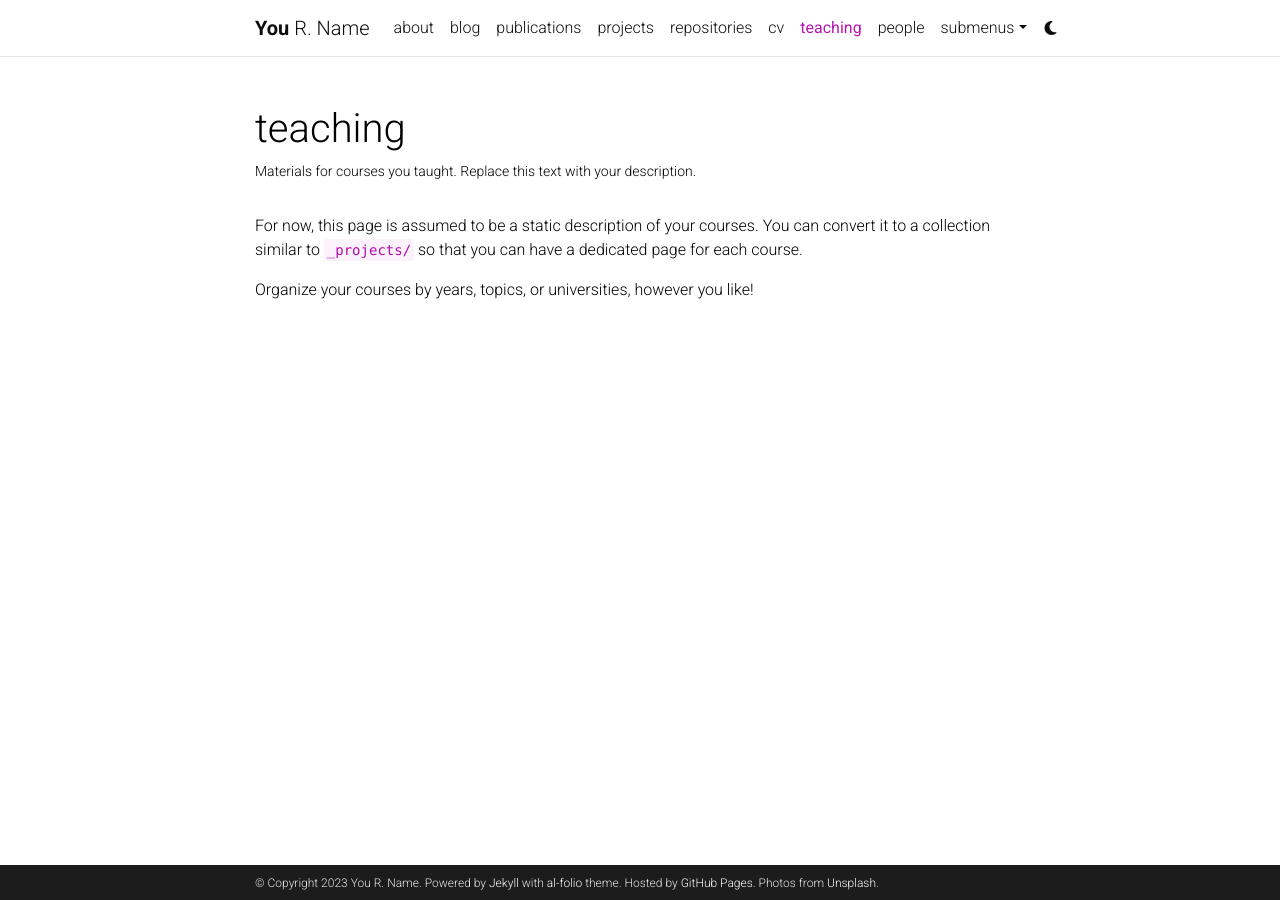
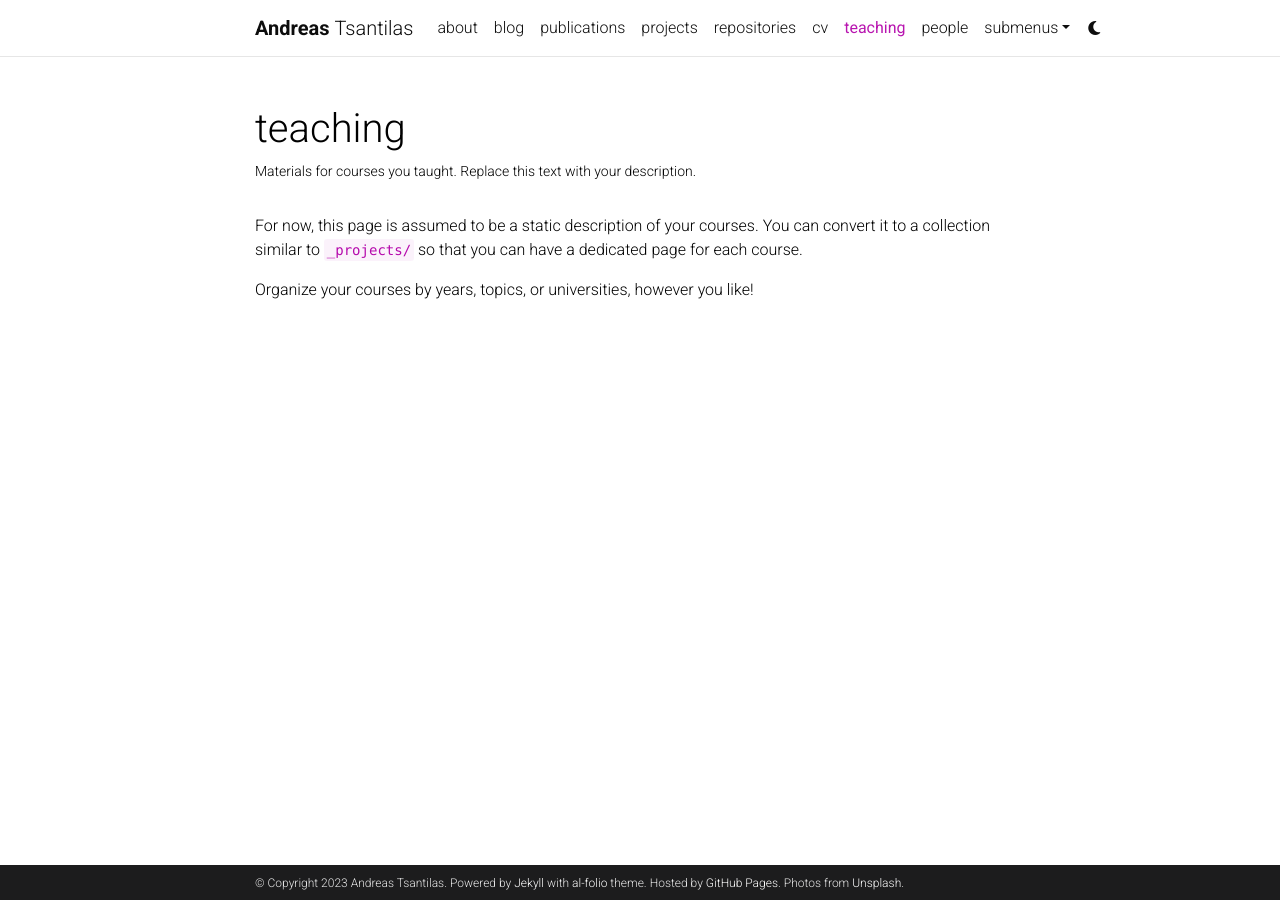
Before and after one commit to neuron-soup/neuron-soup.github.io, a Jekyll site: the page built from _pages/teaching.md, in a window 1280 px wide. Built offline with Jekyll 4.4.1, drawn with Linux system fonts in a browser that asks for light colours; comment, search, counter and statistics services are not loaded; a style sheet for code colours, icons or effects is not loaded.

Commit message:
Update _config.yml

```diff
--- a/_config.yml
+++ b/_config.yml
@@ -3,9 +3,9 @@
 # -----------------------------------------------------------------------------
 
 title: blank # the website title (if blank, full name will be used instead)
-first_name: You
-middle_name: R.
-last_name: Name
+first_name: Andreas
+middle_name:
+last_name: Tsantilas
 email: you@example.com
 description: > # the ">" symbol means to ignore newlines until "footer_text:"
   A simple, whitespace theme for academics. Based on [*folio](https://github.com/bogoli/-folio) design.
@@ -18,8 +18,8 @@
 lang: en # the language of your site (for example: en, fr, cn, ru, etc.)
 icon: ⚛️  # the emoji used as the favicon (alternatively, provide image name in /assets/img/)
 
-url: https://alshedivat.github.io # the base hostname & protocol for your site
-baseurl: /al-folio # the subpath of your site, e.g. /blog/. Leave blank for root
+url: https://neuron-soup.github.io # the base hostname & protocol for your site
+baseurl: # the subpath of your site, e.g. /blog/. Leave blank for root
 last_updated: false # set to true if you want to display last updated in the footer
 impressum_path:  # set to path to include impressum link in the footer, use the same path as permalink in a page, helps to conform with EU GDPR
 
```
